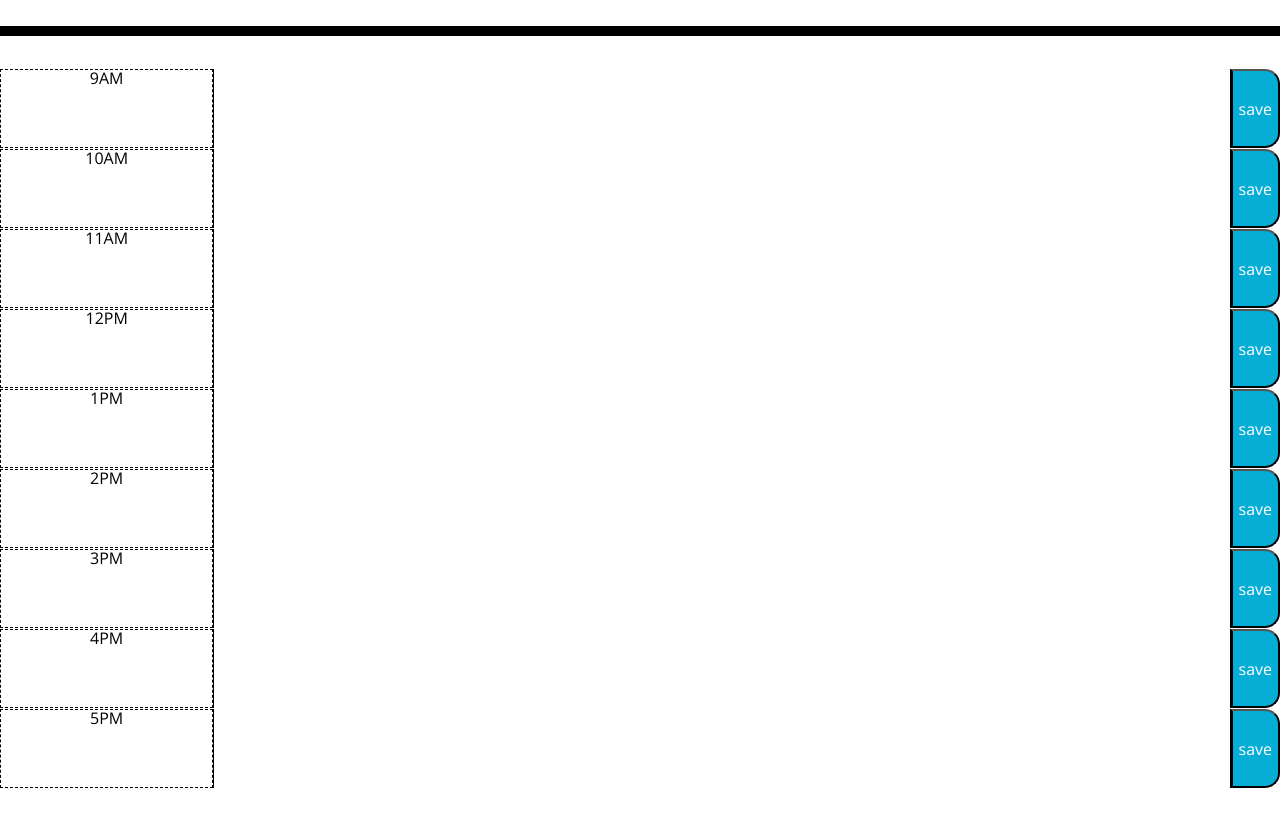
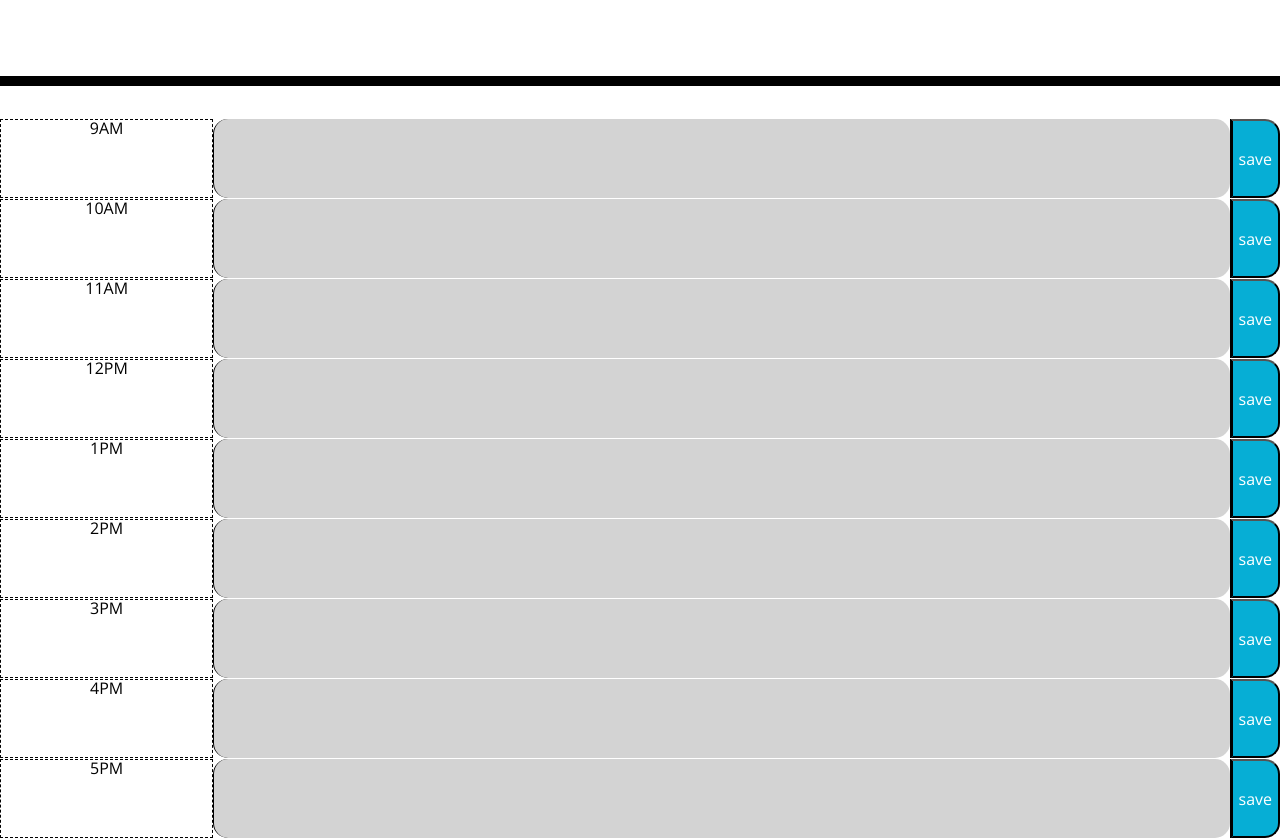
Before and after one commit to murltrainham/UW_Work_Day_Scheduler, a plain HTML site: page index.html in a window 1280 px wide. Shown: the part 319-1157 px from the top of the page. Before the commit the page ends 1107 px from the top, so only its background shows below. Drawn offline with nearby package versions, Linux system fonts and the light colour scheme.

Commit message:
Update JS
Finally got the time blocks to change color

```diff
--- a/assets/css/style.css
+++ b/assets/css/style.css
@@ -24,7 +24,7 @@ textarea {
   white-space: pre-wrap;
 }
 
-.timeBlock {
+.timeblock {
   text-align: center;
   border-radius: 15px;
 }
@@ -42,16 +42,22 @@ textarea {
 }
 
 .past {
+  text-align: center;
+  border-radius: 15px;
   background-color: #d3d3d3;
   color: white;
 }
 
 .present {
+  text-align: center;
+  border-radius: 15px;
   background-color: #ff6961;
   color: white;
 }
 
 .future {
+  text-align: center;
+  border-radius: 15px;
   background-color: #77dd77;
   color: white;
 }
--- a/assets/js/script.js
+++ b/assets/js/script.js
@@ -15,37 +15,6 @@ WHEN I click the save button for that time block
 WHEN I refresh the page
 (6)THEN the saved events persist
 
-**Misc / Notes from zoom recordings:
-9-5 timeline
-Fully functional CSS just need to add correct HTML
-add id timeEntries to class "container" in HTML
-
-for (let i = 9; i < 5; i++) {
-  text += "The number is " + i + "<br>";
-}
-
-HTML data attributes around the clicked button
-
-**Workflow:
-HTML: add timeblocks @ ln 23 (9-5)
-id current day element
-CSS:
-JavaScript:
-(1)
-
-// localStorage.setItem(key, value);
-
-add current moment day/time
-global variables
-add click listner
-for loop cycle userinput block color change
-
-# = jquery id attribute element selector
-
-In jQuery, the class and ID selectors are the same as in CSS. If you want to select elements with a certain class, use a dot (.) and the class name.
-If you want to select elements with a certain ID, use the hash symbol (#) and the ID name.
-Note that HTML is not case-sensitive, therefore it is best practice to keep HTML markup and CSS selectors lowercase.
-
 https://www.freecodecamp.org/news/jquery-selectors/
 
 https://www.w3schools.com/js/js_json.asp
@@ -60,27 +29,100 @@ https://javascript.info/bubbling-and-capturing
 
 https://api.jquery.com/category/manipulation/
 
-overall goal function
+https://javascript.info/event-delegation
+
+https://www.tutorialspoint.com/jquery/jquery-css.htm
+
+https://www.sitepoint.com/jquery-each-function-examples/
+
+https://www.freecodecamp.org/news/javascript-foreach-how-to-loop-through-an-array-in-js/
+
+https://developer.mozilla.org/en-US/docs/Web/JavaScript/Reference/Global_Objects/String/split
 
 
+
+//$(".timeblock").addClass("future");
+//$(".hour").addClass("future");
+//$(".description").addClass("future");
 */
-// empty global var / current time retreived from moment
-let currentTime = moment().hour();
-console.log(currentTime);
-// Display current date/time in header (p id = "currentDay" class = "lead")
-// variable defining moment day/time and format
-var presentTime = moment().format("LLLL");
-// console.log(presentTime) to ensure moment is working
-console.log(presentTime);
-// select currentDay HTML element and render our presentTime variable
-$("#currentDay").html(presentTime);
 
-//change text area bg color loop based on presentTime check against static HTML times
-var colorLoop = function() {
+var date = new Date();
+var dateHours = date.getHours();
+$("#currentDay").html(date);
+console.log(dateHours);
 
-  $("#timeEntries")
+function conditionalTsunami() {
 
+  if (dateHours === 9) {
+    $("#9").addClass("present");
+  } else if (dateHours > 9) {
+    $("#9").addClass("past");
+  } else {
+    $("#9").addClass("future");
+  }
 
-};
+  if (dateHours === 10) {
+    $("#10").addClass("present");
+  } else if (dateHours > 10) {
+    $("#10").addClass("past");
+  } else {
+    $("#10").addClass("future");
+  }
 
-colorLoop();
+  if (dateHours === 11) {
+    $("#11").addClass("present");
+  } else if (dateHours > 11) {
+    $("#11").addClass("past");
+  } else {
+    $("#11").addClass("future");
+  }
+
+  if (dateHours === 12) {
+    $("#12").addClass("present");
+  } else if (dateHours > 12) {
+    $("#12").addClass("past");
+  } else {
+    $("#12").addClass("future");
+  }
+
+  if (dateHours === 13) {
+    $("#13").addClass("present");
+  } else if (dateHours > 13) {
+    $("#13").addClass("past");
+  } else {
+    $("#13").addClass("future");
+  }
+
+  if (dateHours === 14) {
+    $("#14").addClass("present");
+  } else if (dateHours > 14) {
+    $("#14").addClass("past");
+  } else {
+    $("#14").addClass("future");
+  }
+
+  if (dateHours === 15) {
+    $("#15").addClass("present");
+  } else if (dateHours > 15) {
+    $("#15").addClass("past");
+  } else {
+    $("#15").addClass("future");
+  }
+
+  if (dateHours === 16) {
+    $("#16").addClass("present");
+  } else if (dateHours > 16) {
+    $("#16").addClass("past");
+  } else {
+    $("#16").addClass("future");
+  }
+
+  if (dateHours === 17) {
+    $("#17").addClass("present");
+  } else if (dateHours > 17) {
+    $("#17").addClass("past");
+  } else {
+    $("#17").addClass("future");
+  }
+}
+conditionalTsunami();
--- a/index.html
+++ b/index.html
@@ -20,62 +20,61 @@
     <!-- remove class "lead" on currentDay and add unique class "rhino" for better css control-->
     <p id="currentDay" class="rhino"></p>
   </header>
-  <!-- add container-fluid for bootstrap to span entire width of viewport -->
-  <div class="timeBlock container-fluid" id="timeEntries">
+  <!-- add container-fluid for bootstrap to div entire width of viewport -->
+  <div class="container-fluid" id="timeentries">
     <!-- Timeblocks go here -->
     <!-- Use bootstrap to define col/row dimensions and pull in pre defined CSS classes to correct locations. -->
-    <!-- change out div tags to span (inline)for each row -->
-    <div class="row" id="time9">
-      <span class="hour col-md-2">9AM</span>
-      <textarea class="description col" id="userInput9"></textarea>
+    <div class="row timeblock" id="timeblock9">
+      <div class="hour col-md-2" id="hour9">9AM</div>
+      <textarea class="description col" id="9"></textarea>
       <button class="saveBtn" id="saveBtn9">save</button>
     </div>
 
-    <div class="row" id="time10">
-      <span class="hour col-md-2">10AM</span>
-      <textarea class="description col" id="userInput10"></textarea>
+    <div class="row timeblock" id="timeblock10">
+      <div class="hour col-md-2" id="hour10">10AM</div>
+      <textarea class="description col" id="10"></textarea>
       <button class="saveBtn" id="saveBtn10">save</button>
     </div>
 
-    <div class="row" id="time11">
-      <span class="hour col-md-2">11AM</span>
-      <textarea class="description col" id="userInput11"></textarea>
+    <div class="row timeblock" id="timebock11">
+      <div class="hour col-md-2" id="hour11">11AM</div>
+      <textarea class="description col" id="11"></textarea>
       <button class="saveBtn" id="saveBtn11">save</button>
     </div>
 
-    <div class="row" id="time12">
-      <span class="hour col-md-2">12PM</span>
-      <textarea class="description col" id="userInput12"></textarea>
+    <div class="row timeblock" id="timeblock12">
+      <div class="hour col-md-2" id="hour12">12PM</div>
+      <textarea class="description col" id="12"></textarea>
       <button class="saveBtn" id="saveBtn12">save</button>
     </div>
 
-    <div class="row" id="time13">
-      <span class="hour col-md-2">1PM</span>
-      <textarea class="description col" id="userInput1300"></textarea>
+    <div class="row timeblock" id="timeblock13">
+      <div class="hour col-md-2" id="hour13">1PM</div>
+      <textarea class="description col" id="13"></textarea>
       <button class="saveBtn" id="saveBtn13">save</button>
     </div>
 
-    <div class="row" id="time14">
-      <span class="hour col-md-2">2PM</span>
-      <textarea class="description col" id="userInput1400"></textarea>
+    <div class="row timeblock" id="timeblock14">
+      <div class="hour col-md-2" id="hour14">2PM</div>
+      <textarea class="description col" id="14"></textarea>
       <button class="saveBtn" id="saveBtn14">save</button>
     </div>
 
-    <div class="row" id="time15">
-      <span class="hour col-md-2">3PM</span>
-      <textarea class="description col" id="userInput1500"></textarea>
+    <div class="row timeblock" id="timeblock15">
+      <div class="hour col-md-2" id="hour15">3PM</div>
+      <textarea class="description col" id="15"></textarea>
       <button class="saveBtn" id="saveBtn15">save</button>
     </div>
 
-    <div class="row" id="time16">
-      <span class="hour col-md-2">4PM</span>
-      <textarea class="description col" id="userInput1600"></textarea>
+    <div class="row timeblock" id="timeblock16">
+      <div class="hour col-md-2" id="hour16">4PM</div>
+      <textarea class="description col" id="16"></textarea>
       <button class="saveBtn" id="saveBtn16">save</button>
     </div>
 
-    <div class="row" id="time17">
-      <span class="hour col-md-2">5PM</span>
-      <textarea class="description col" id="userInput1700"></textarea>
+    <div class="row timeblock" id="timeblock17">
+      <div class="hour col-md-2" id="hour17">5PM</div>
+      <textarea class="description col" id="17"></textarea>
       <button class="saveBtn" id="saveBtn17">save</button>
     </div>
 
```
